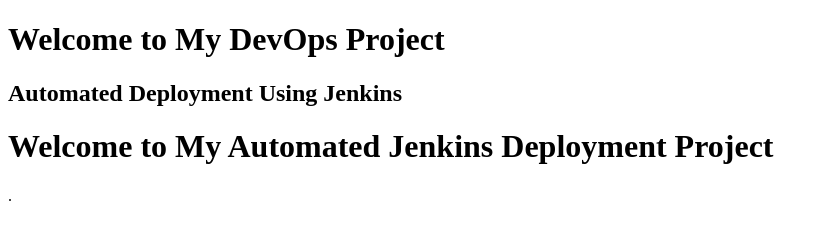
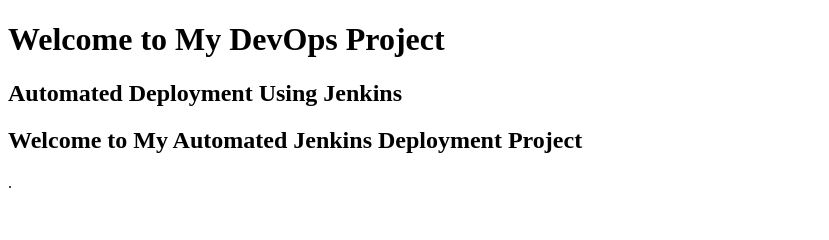
Before and after one commit to sravyapv/jenkins-freestyle-deployment, a plain HTML site: page index.html in a window 1280 px wide. Shown: the whole page, without its empty margins (0-829 px from the left). Drawn offline with Linux system fonts and the light colour scheme.

Commit message:
Update index.html

```diff
--- a/index.html
+++ b/index.html
@@ -6,6 +6,6 @@
 <body>
     <h1>Welcome to My DevOps Project</h1>
     <h2>Automated Deployment Using Jenkins</h2>
-    <p><h1>Welcome to My Automated Jenkins Deployment Project</h1>.</p>
+    <p><h2>Welcome to My Automated Jenkins Deployment Project</h2>.</p>
 </body>
 </html>
```
